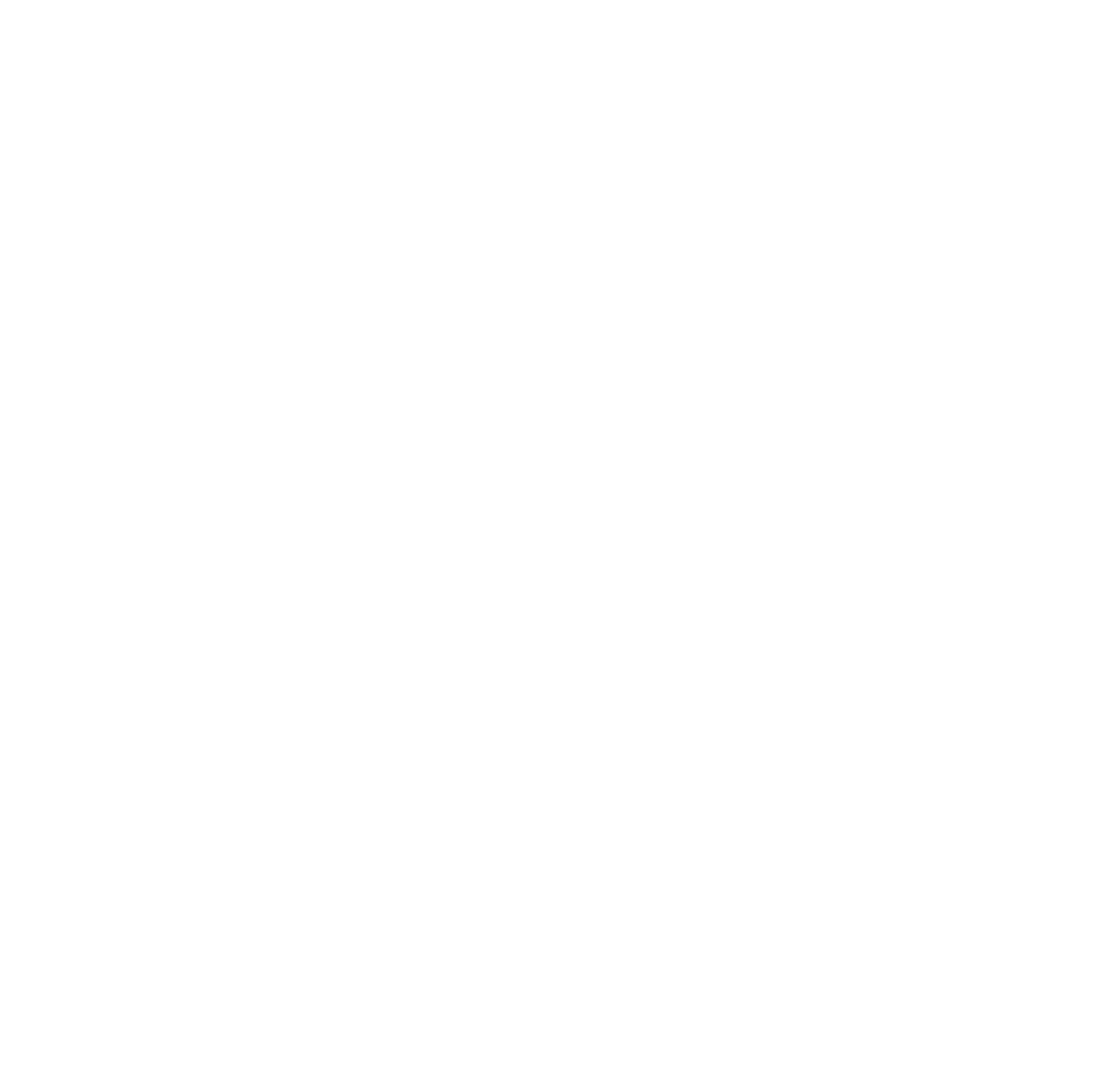
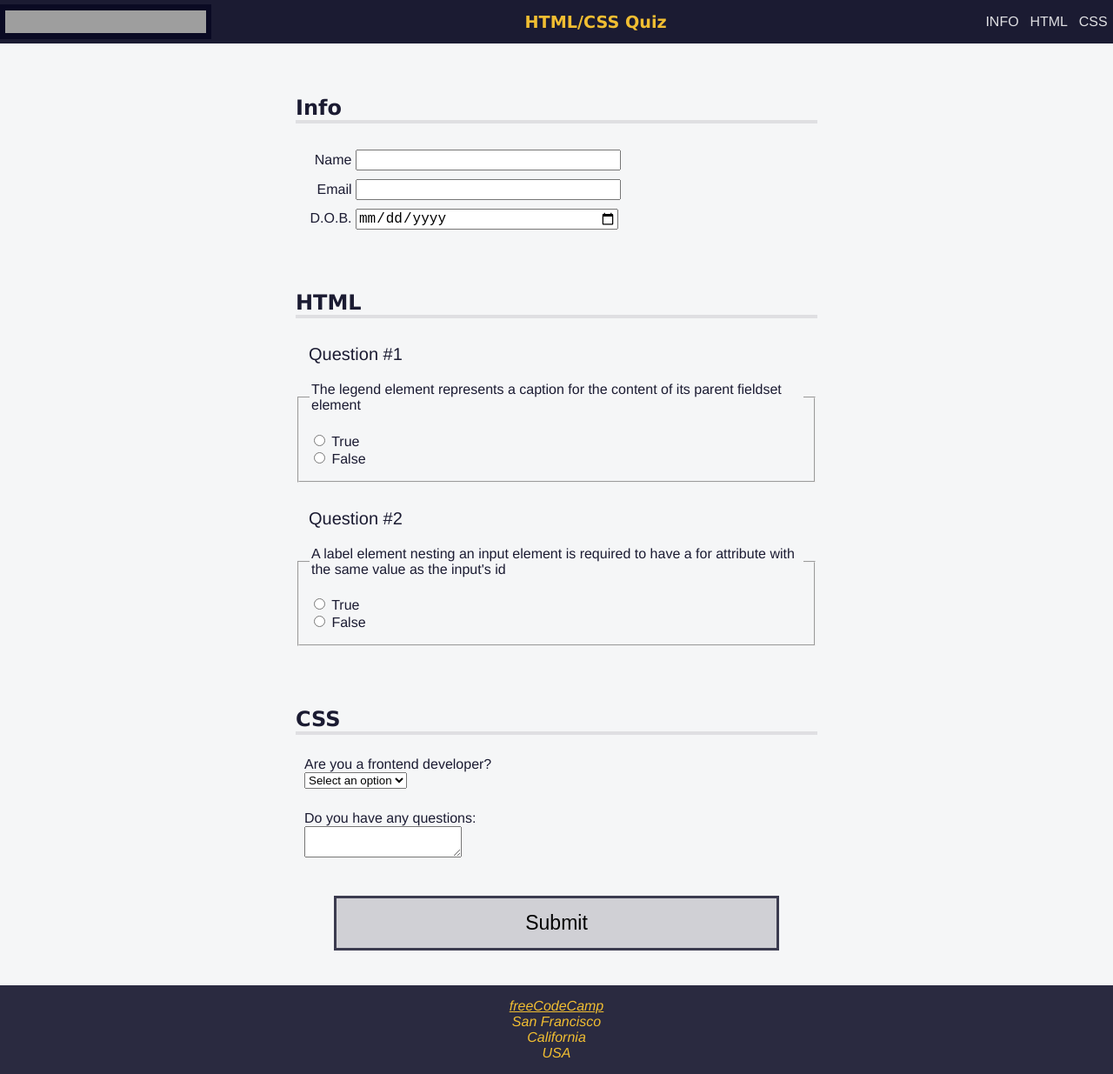
Before and after one commit to Pr3m0ThaD3v/FreeCodecamp, a plain HTML site: page Challenge;Accessibility_Quiz/index.html in a window 1280 px wide. Shown: the whole page at 87% size. Before the commit the page ends 800 px from the top, so only its background shows below. Drawn offline with Linux system fonts and the light colour scheme; grey boxes are pictures that could not be loaded.

Commit message:
1st commit

```diff
--- a/Challenge;Accessibility_Quiz/index.html
+++ b/Challenge;Accessibility_Quiz/index.html
@@ -1,12 +1,141 @@
 <!DOCTYPE html>
 <html lang="en">
+
 <head>
     <meta charset="UTF-8">
     <meta http-equiv="X-UA-Compatible" content="IE=edge">
     <meta name="viewport" content="width=device-width, initial-scale=1.0">
-    <title>Document</title>
+    <meta name="description" content="Quiz">
+    <link rel="stylesheet" href="styles.css">
+    <title>Accessability Quiz</title>
 </head>
+
 <body>
+    <header>
+        <!--used to introduce the page, as well as provide a navigation menu.-->
+
+        <img id="logo" src="https://cdn.freecodecamp.org/platform/universal/fcc_primary.svg" alt="">
+        <h1>HTML/CSS Quiz</h1>
+        <nav>
+            <ul>
+                <!--Each nav link will have an accesskey-->
+                <li><a href="#student-info" accesskey="s">INFO</a></li>
+                <li><a href="#html-questions" accesskey="h">HTML</a></li>
+                <li><a href="#css-questions" accesskey="c">CSS</a></li>
+            </ul>
+        </nav>
+    </header>
+    <main>
+        <!--The main element will contain the core content of your page.-->
+        <!--Student-->
+        <form action="https://freecodecamp.org/practice-project/accessibility-quiz" method="post">
+            <section role="region" aria-labelledby="student-info">
+                <h2 id="student-info">Info</h2>
+                <div class="info">
+                    <label for="students-name">Name</label>
+                    <input type="text" name="students-name" id="students-name">
+                </div>
+                <div class="info">
+                    <label for="email-address">Email</label>
+                    <input type="email" name="email" id="email-address">
+                </div>
+                <div class="info">
+                    <label for="date-of-birth">D.O.B.<span class="sr-only">(Date of Birth)</span></label>
+                    <input type="date" name="date-of-birth" id="date-of-birth">
+                </div>
+            </section>
+
+            <!--HTML Questions-->
+
+            <section role="region" aria-labelledby="html-questions">
+                <h2 id="html-questions">HTML</h2>
+                <div class="question-block">
+                    <p>1</p>
+                    <fieldset class="question" name="css-question-one">
+                        <legend>The legend element represents a caption for the content of its parent fieldset element</legend>
+                        <ul class="answers-list">
+                            <li>
+                                <label for="q1-a1">
+                                    <input id="html-questions" type="radio" value="true" name="radio-1">
+                                    True
+                                </label>
+                            </li>
+
+                            <li>
+                                <label for="q1-a2">
+                                    <input id="html-questions" type="radio" value="q1-a2" name="radio-1">
+                                    False
+                                </label>
+                            </li>
+                        </ul>
+                    </fieldset>
+                </div>
+            <!--Question Field Two -->
+                <div class="question-block">
+                    <p>2</p>
+                    <fieldset class="question" name="question-2">
+                        <legend>A label element nesting an input element is required to have a for attribute with the same value as the input's id</legend>
+                        <ul class="answers-list">
+                            <li>
+                                <label for="q2-a1">
+                                    <input id="html-question-2" type="radio" value="q2-a1" name="radio-2">
+                                    True
+                                </label>
+                            </li>
+
+                            <li>
+                                <label for="q2-a2">
+                                    <input id="html-question-2" type="radio" value="q2-a2" name="radio-2">
+                                    False
+                                </label>
+                            </li>
+                        </ul>
+                    </fieldset>
+                </div>
+
+            </section>
+            <!--CSS Questions-->
+            <section role="region" aria-labelledby="css-questions">
+                <h2 id="css-questions">CSS</h2>
+
+                <div class="formrow">
+                    <div class="question-block">
+                        <label for="answer">Are you a frontend developer?</label>
+                    </div>
+                    <div class="answer">
+                        <select name="qb-a1" id="answer" required >
+                            <option value="">Select an option</option>
+                            <option value="yes">Yes</option>
+                            <option value="no">No</option>
+                        </select>
+                    </div>
+                    <!-- Question Block Two-->
+                    <div class="question-block">
+                        <label for="answer">Do you have any questions:</label>
+                    </div>
+                    <div class="answer">
+                        <textarea name="textarea" id="answer"  placeholder="Blah blah blah">
+                        </textarea>
+
+                    </div>
+                </div>
+
+            </section>
+
+            <button type="button">Submit</button>
+
+        </form>
+
+    </main>
+    <footer>
+        <address>
+            <a href="https://freecodecamp.org">freeCodeCamp</a><br />
+            San Francisco<br />
+            California<br />
+            USA
+        </address>
+    </footer>
 
 </body>
+
 </html>
--- a/Challenge;Accessibility_Quiz/styles.css
+++ b/Challenge;Accessibility_Quiz/styles.css
@@ -0,0 +1,205 @@
+
+
+body {
+    background: #f5f6f7;
+    color: #1b1b32;
+    font-family: Helvetica;
+    margin: 0;
+}
+
+header {
+    display: flex;
+    justify-content: space-between;
+    width: 100%;
+    height: 50px;
+    background-color: #1b1b32;
+    display: flex;
+    justify-content: space-between;
+    align-items: center;
+    position: fixed;
+    top: 0;
+}
+
+main {
+    padding-top: 50px;
+    /*padding:50px;*/
+}
+
+section {
+    width: 80%;
+    max-width: 600px;
+    margin:0 auto 10px auto;
+}
+
+
+
+#logo {
+    width: max(100px, 18vw);
+    background-color: #0a0a23;
+    aspect-ratio: 35 / 4;
+    padding: 0.4rem;
+}
+
+/* Typeface */
+
+h1 {
+    color: #f1be32;
+    font-size: min(5vw, 1.2em);
+    text-align: center;
+}
+
+h2 {
+    padding-top: 60px;
+    margin-top: 0px;
+    border-bottom: 4px solid #dfdfe2;
+}
+
+h1,
+h2 {
+    font-family: Verdana, Geneva, Tahoma, sans-serif;
+
+}
+
+p {
+    margin-top: 5px;
+    padding-left: 15px;
+    font-size: 20px;
+}
+
+/*Nav Area*/
+
+nav li {
+    display: block;
+    color: #dfdfe2;
+    padding: 0.2rem;
+    margin: 0 0.2rem;
+
+}
+
+nav>ul {
+    display: flex;
+    justify-content: space-evenly;
+    flex-wrap: wrap;
+    align-items: center;
+    padding-inline-start: 0;
+    margin-block: 0;
+    height: 100%;
+
+}
+
+li>a {
+    color:inherit;
+    text-decoration: none;
+
+}
+
+input {
+    font-size:1.0rem ;
+}
+
+
+/*on hover*/
+
+nav li:hover {
+    color: #1b1b32;
+    background-color: #dfdfe2;
+    cursor: pointer;
+}
+
+/* button */
+
+button {
+    display: block;
+    margin: 40px auto;
+    width: 40%;
+    padding: 15px;
+    font-size: 23px;
+    background: #d0d0d5;
+    border: 3px solid #3b3b4f;
+}
+
+/* footer */
+
+footer {
+    display: flex;
+    background-color: #2a2a40;
+    justify-content: center;
+}
+
+footer, footer a {
+    color: #f1be32;
+}
+
+address {
+    padding: 15px;
+    text-align: center;
+}
+
+/*pseudo-elements*/
+
+p::before {
+    content: "Question #";
+}
+
+/* Selectors, classes, ID's*/
+.question-block {
+    text-align: left;
+    display: block;
+    width: 100%;
+    margin-top: 20px;
+    padding-top: 5px;
+}
+
+.info > input, .info > label {
+    display: inline-block;
+    text-align: right;
+}
+
+.info > input {
+    width: 50%;
+    text-align: left;
+}
+.info > label {
+    width: 10%;
+    min-width:55px;
+}
+
+.formrow {
+    margin:10px 0 0 0;
+    padding:0 10px 0 10px; /*TODO: left and right padding*/
+}
+
+.info {
+    padding: 10px 0 0 5px;
+}
+
+.sr-only {
+    /*Hides text only screen reader can see*/
+    position: absolute;
+    width: 1px;
+    height: 1px;
+    padding: 0;
+    margin: -1px;
+    overflow: hidden;
+    clip: rect(0, 0, 0, 0);
+    white-space: nowrap;
+    border: 0;
+}
+
+.question {
+    /*border: none;*/
+    padding-bottom: 0;
+}
+
+.answers-list {
+    list-style:none ; /*  Remove bullets from list */
+    padding: 0;
+}
+
+/* @media */
+
+@media (prefers-reduced-motion:no-preference){
+    * {
+        scroll-behavior: smooth;
+    }
+}
```
Also changed, not shown: Challenge;Accessibility_Quiz/img/fcc_primary.png (added), Challenge;Accessibility_Quiz/img/fcc_primary.svg (added), 1 other file.
